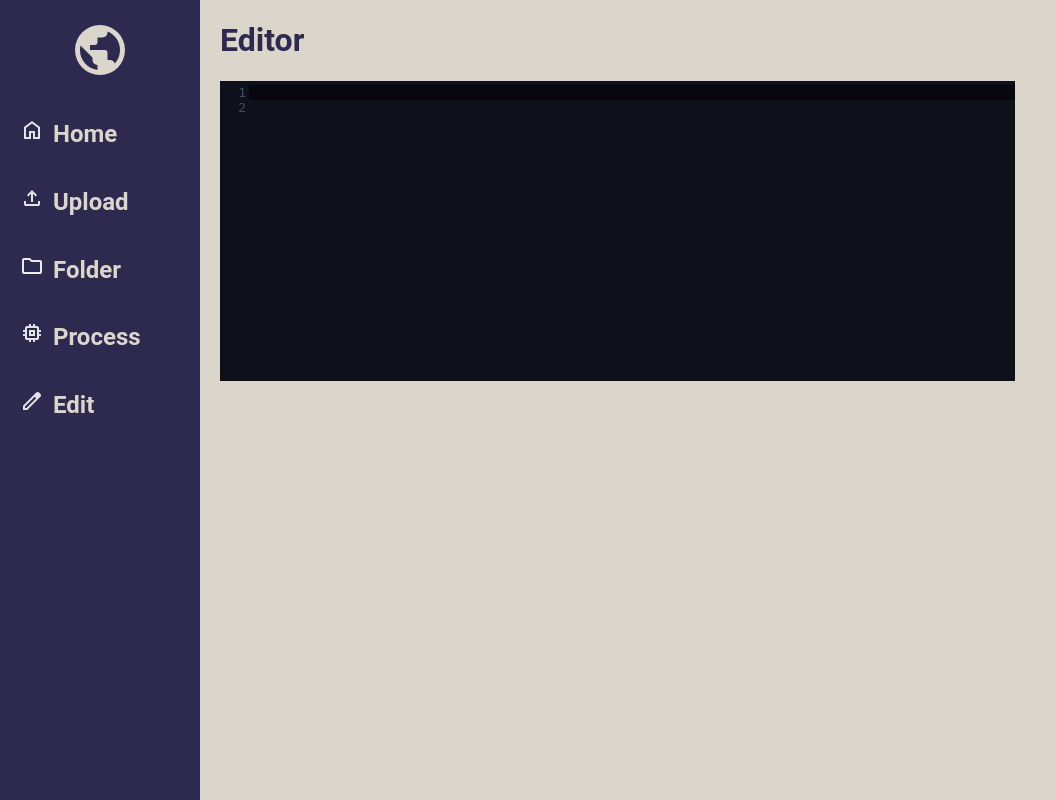
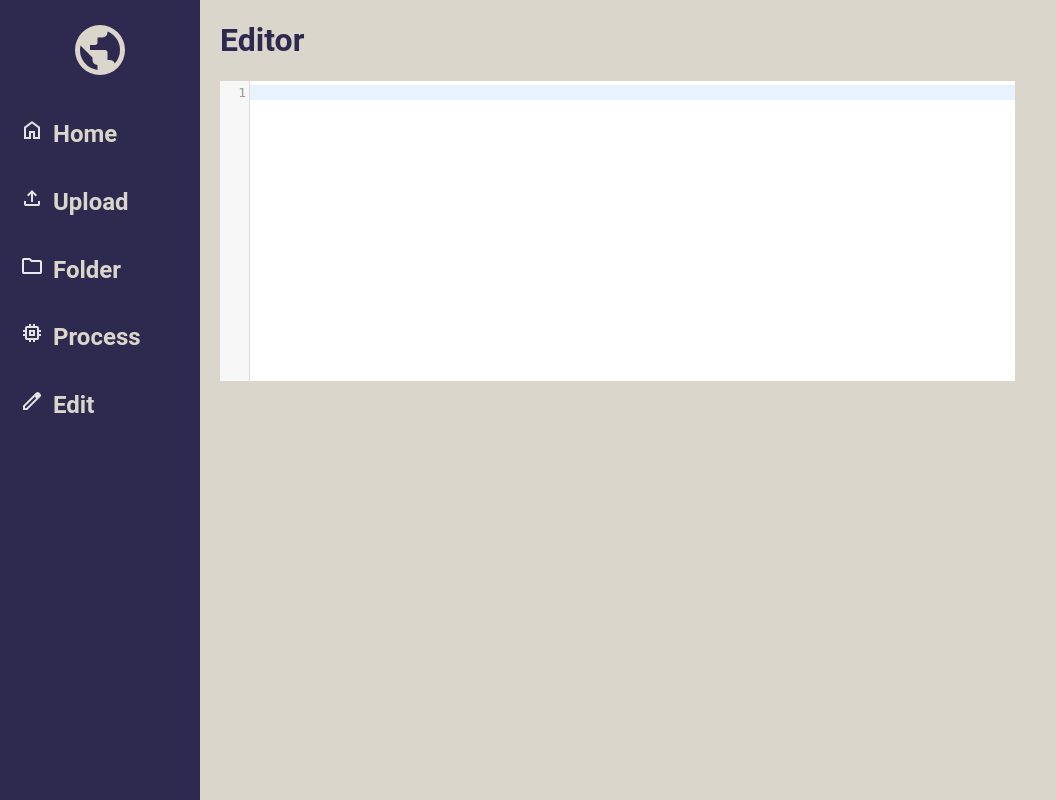
Before and after one commit to Mason-Dino/MySphere, a Django app: page /edit/ in a window 1280 px wide. Shown: the whole page, without its empty margins (0-1056 px from the left). Run offline with Django 5.2, Linux system fonts and the light colour scheme.

Commit message:
removed extra white space

```diff
--- a/MySphere/Editor/templates/home-edit.html
+++ b/MySphere/Editor/templates/home-edit.html
@@ -11,7 +11,7 @@
     <!-- CodeMirror Inputs -->
     <link rel="stylesheet" href="https://cdnjs.cloudflare.com/ajax/libs/codemirror/5.65.13/codemirror.min.css">
     <script src="https://cdnjs.cloudflare.com/ajax/libs/codemirror/5.65.13/codemirror.min.js"></script>
-    <link rel="stylesheet" href="https://cdnjs.cloudflare.com/ajax/libs/codemirror/5.65.13/theme/monokai.min.css">
+    <link rel="stylesheet" href="https://cdnjs.cloudflare.com/ajax/libs/codemirror/5.65.13/theme/base16-light.min.css">
     <link rel="stylesheet" href="https://cdnjs.cloudflare.com/ajax/libs/codemirror/5.65.13/theme/material-ocean.min.css">
     <link rel="stylesheet" href="https://cdnjs.cloudflare.com/ajax/libs/codemirror/5.65.13/codemirror.min.css">
     <script src="https://cdnjs.cloudflare.com/ajax/libs/codemirror/5.65.13/mode/shell/shell.min.js"></script>
@@ -67,9 +67,7 @@
         <h1>
             Editor
         </h1>
-        <textarea id="editor">
-
-        </textarea>
+        <textarea id="editor"></textarea>
         <br><br><br>
     </div>
     <div class="sidebar-mobile">
@@ -106,7 +104,7 @@
 
         var editor = CodeMirror.fromTextArea(document.getElementById("editor"), {
             mode: "shell", // Supports HTML, CSS, JavaScript
-            theme: "material-ocean",
+            theme: "default",
             lineNumbers: true,
             lineWrapping: true,
             matchBrackets: true,
```
